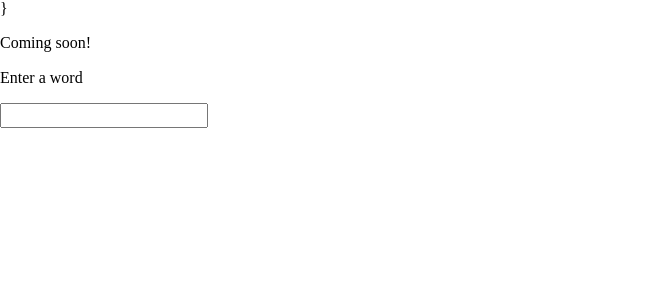
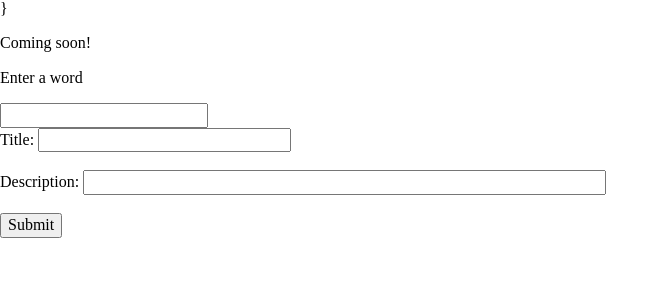
Before and after one commit to mebartsch/mebartsch.github.io, a Jekyll site: the page projects/Dollar-Word/index.html, which Jekyll copies as it is, in a window 1280 px wide. Shown: the top 300 px of the page, without its empty margins (0-669 px from the left). Built offline with Jekyll 4.4.1, drawn with Linux system fonts in a browser that asks for light colours; nearby versions of some CDN libraries; library files that are not in the unit come from our copies.

Commit message:
Update index.html

```diff
--- a/projects/Dollar-Word/index.html
+++ b/projects/Dollar-Word/index.html
@@ -76,10 +76,16 @@ function myAlert()
 </script>
 -->
 
-		<p> Enter a word </p>
-<form action="#">
-    <input type="text" name="txt" onkeypress="handle(event)" />
-</form>
+	<p> Enter a word </p>
+	<form action="#">
+		<input type="text" name="txt" onkeypress="handle(event)" />
+	</form>
+
+	<form id="form1">
+        Title: <input type="text" id="title1" size="25"><br /><br />
+        Description: <input type="text" id="desc1" size="55"><br /><br />
+        <input type="button" value="Submit" onclick="doit();">
+    	</form>
 
 <script>
     function handle(e){
@@ -87,7 +93,7 @@ function myAlert()
             e.preventDefault(); // Ensure it is only this code that rusn
 
          <!--   alert("Enter was pressed was presses");
-	var myWindow = window.open("", "MsgWindow", "width=200, height=100"); -->
+	var myWindow = window.open("", "MsgWindow", "width=200, height=100");  -->
 	document.write("<p>T</p>");
 	document.write("<p>u</p>");
 	document.write("<p>r</p>");
```
